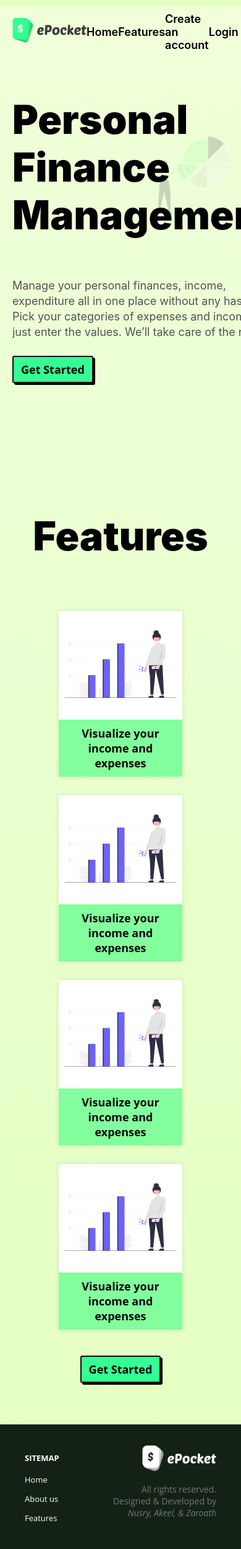
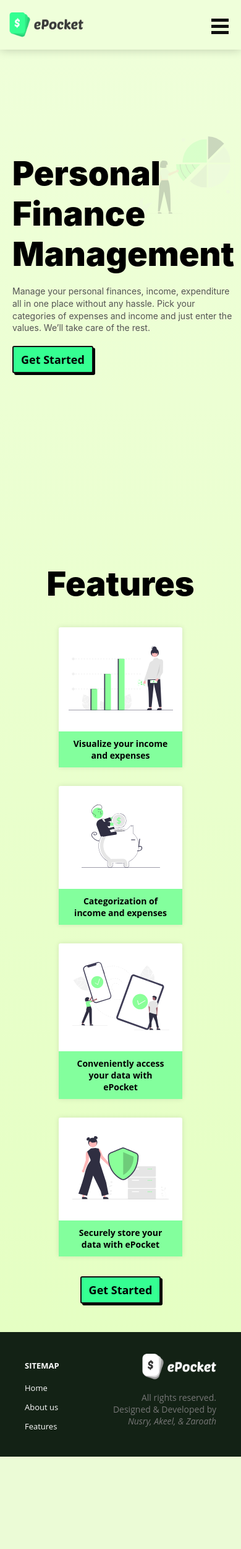
Before and after one commit to NusryNizam/epocket, a PHP site: page /homepage.html in a window 390 px wide; the page is wider, and only the part inside the window is pictured. Shown: that part at 62% size. After the commit the page ends 2350 px from the top of that part, so only its background shows below. Run offline with PHP 8.4, Linux system fonts and the light colour scheme.

Commit message:
Implemented mobile responsive navigation bar

```diff
--- a/homepage.html
+++ b/homepage.html
@@ -10,14 +10,31 @@
 </head>
 
 <body>
-    <nav id="nav">
+    <div id="smallScreenNav">
         <div id="logo" style="width:50%">
             <img src="assets/logo.png" alt="Logo" width="120px">
         </div>
-        <div>Home</div>
-        <div>Features</div>
-        <div>Create an account</div>
-        <div>Login</div>
+        <div id="menu"><img src="assets/menu.png" alt="open-menu"></div>
+    </div>
+
+    <nav id="nav" class="toggle">
+        <div id="logo" style="width:50%">
+            <img src="assets/logo.png" alt="Logo" width="120px">
+        </div>
+        <div id="close"><img src="assets/close.png" alt="close-menu"></div>
+        <!-- <div id="menu"><img src="assets/menu.png" alt="open-menu"></div> -->
+        <a href="#section1">
+            <div>Home</div>
+        </a>
+        <a href="#section2">
+            <div>Features</div>
+        </a>
+        <a href="#">
+            <div>Create an account</div>
+        </a>
+        <a href="#">
+            <div>Login</div>
+        </a>
     </nav>
     <section id="section1">
         <div id="section1-left">
@@ -36,20 +53,20 @@
         <h1 class="h1-light" style="text-align: center;">Features</h1>
         <div class="card-container">
             <div class="card">
-                <div><img src="assets/undraw_Investment_data_re_sh9x.svg" alt="Investment" width="180px"></div>
+                <div><img src="assets/1.svg" alt="Investment" ></div>
                 <div>Visualize your income and expenses</div>
             </div>
             <div class="card">
-                <div><img src="assets/undraw_Investment_data_re_sh9x.svg" alt="Investment" width="180px"></div>
-                <div>Visualize your income and expenses</div>
+                <div><img src="assets/2.svg" alt="Investment" ></div>
+                <div>Categorization of income and expenses</div>
             </div>
             <div class="card">
-                <div><img src="assets/undraw_Investment_data_re_sh9x.svg" alt="Investment" width="180px"></div>
-                <div>Visualize your income and expenses</div>
+                <div><img src="assets/3.svg" alt="Investment" ></div>
+                <div>Conveniently access your data with ePocket</div>
             </div>
             <div class="card">
-                <div><img src="assets/undraw_Investment_data_re_sh9x.svg" alt="Investment" width="180px"></div>
-                <div>Visualize your income and expenses</div>
+                <div><img src="assets/4.svg" alt="Investment" ></div>
+                <div>Securely store your data with ePocket</div>
             </div>
         </div>
         <br>
@@ -60,9 +77,9 @@
     <footer>
         <div>
             <h4>SITEMAP</h4>
-            <p>Home</p>
-            <p>About us</p>
-            <p>Features</p>
+            <p><a href="#section1">Home</a></p>
+            <p><a href="#">About us</a></p>
+            <p><a href="#section2">Features</a></p>
         </div>
         <div>
             <img src="assets/logo-bw.png" alt="Logo in Black & White" width="120px" style="margin-left: 48px;">
@@ -75,8 +92,9 @@
     let section1 = document.querySelector("#section1");
     let section2 = document.querySelector("#section2");
     let body = document.querySelector("body");
+    let close = document.querySelector("#close");
+    let menu = document.querySelector("#menu");
     // let newHeight = window.innerHeight - nav.offsetHeight - 45;
-
 
     window.addEventListener('resize', setSize);
     window.addEventListener('load', setSize);
@@ -89,6 +107,14 @@
         console.log('test')
     }
 
+    menu.addEventListener('click', () => {
+        nav.classList.toggle("toggle");
+    })
+
+    close.addEventListener('click', () => {
+        nav.classList.toggle("toggle");
+    })
+
 </script>
 
 </html>
--- a/styles.css
+++ b/styles.css
@@ -1,7 +1,7 @@
 * {
     box-sizing: border-box;
     /* outline: 1px solid red; */
-
+    scroll-behavior: smooth;
 }
 
 html {
@@ -42,6 +42,16 @@ body {
     /* filter: blur(3px) */
 }
 
+#nav a {
+    text-decoration: none;
+    color: black;
+}
+
+#nav a:hover {
+    text-decoration: none;
+    color: rgb(26, 26, 26);
+}
+
 #nav:hover {
     background-color: #efffdaff;
     transition-duration: 200ms;
@@ -55,6 +65,7 @@ body {
     left: -150px;
     position: absolute;
     z-index: -1;
+    /* box-shadow: 0px 0px 15px rgba(0, 0, 0, 0.075); */
 }
 
 #nav::after:hover {
@@ -96,6 +107,7 @@ section {
     font-family: Inter;
     font-weight: 900;
     font-size: 64px;
+    margin-bottom: 12px;
 }
 
 .p-light {
@@ -131,6 +143,10 @@ section {
 }
 
 .card {
+    display: flex;
+    flex-direction: column;
+    justify-content: space-between;
+
     margin: 30px 10px;
     background-color: white;
     /* max-width: 250px; */
@@ -173,7 +189,7 @@ footer {
     font-size: 14px;
 }
 
-footer:nth-child(8) > div:nth-child(2) > p:nth-child(2) {
+body > footer:nth-child(9) > div:nth-child(2) > p:nth-child(2) {
     color: #767676;
     font-size: 14px;
     text-align: right;
@@ -189,7 +205,64 @@ footer::after {
     z-index: -1;
 }
 
+footer a {
+    text-decoration: none;
+    cursor: pointer;
+    color: white;
+}
+
+footer a:hover {
+    color: rgb(224, 224, 224);
+}
+
+#close, #menu {
+    display:none;
+}
+
+#smallScreenNav {
+    display: none;
+}
+
+
+
     @media (max-width:1000px) {
+        .toggle {
+            display: none !important;
+            transition-duration: 200ms;
+        }
+
+        #smallScreenNav {
+            display: block;
+        }
+
+        #smallScreenNav::before {
+            content: " ";
+            position: fixed;
+            top: 0px;
+            left: 0px;
+            height: 80px;
+            width: 100%;
+            background-color:#efffda;
+            box-shadow: 0px 0px 15px rgba(0, 0, 0, 0.212);
+            /* z-index: -1; */
+        }
+
+        #close, #menu {
+            position: fixed;
+            right: 20px;
+            top: 30px;
+            display: block;
+            border: none !important;
+        }
+
+        #close:hover, #menu:hover {
+            cursor: pointer;
+        }
+
+        #menu {
+            z-index: 0;
+        }
+
         #section1-right {
             position: absolute;
             right: 0;
@@ -197,6 +270,57 @@ footer::after {
             z-index: -1;
             opacity: 0.2;
         }
+
+        #nav {
+            margin-top: 80px;
+            flex-direction: column;
+            background-color: white;;
+        }
+
+        #nav:hover {
+            background-color: white;
+        }
+
+        #nav div {
+            /* outline: 1px solid green; */
+            padding: 12px;
+            border: 1px solid rgba(0, 0, 0, 0.1);
+        }
+
+        #logo {
+            position: fixed;
+            max-width: 140px;
+            left: 15px;
+            top: 20px;
+            border: none !important;
+        }
+
+        #nav a {
+            width: 110%;
+            background-color: white;
+            text-align: center;
+        }
+
+        #nav a:hover {
+            background-color: rgb(241, 241, 241);
+            transition-duration: 200ms;
+        }
+
+        #nav::before {
+            content: " ";
+            width: 120%;
+            height: 100vh;
+            background-color: white;
+            /* left: -150px; */
+            position: absolute;
+            top: -90px;
+            z-index: -1;
+        }
+
+
+        /* #nav::after {
+            background-color: white;
+        } */
 
     }
 
@@ -218,4 +342,16 @@ footer::after {
             font-size: 13px;
         }
 
+        body {
+            font-size: 14px;
         }
+
+        .h1-light {
+            font-size: 54px;
+            width: auto;
+            margin-bottom: 8px;
+        }
+
+
+
+    }
```
Also changed, not shown: assets/1.svg (added), assets/2.svg (added), assets/3.svg (added), assets/4.svg (added), assets/close.png (added), assets/menu.png (added). Lines whose indentation alone changed are shown as unchanged.
